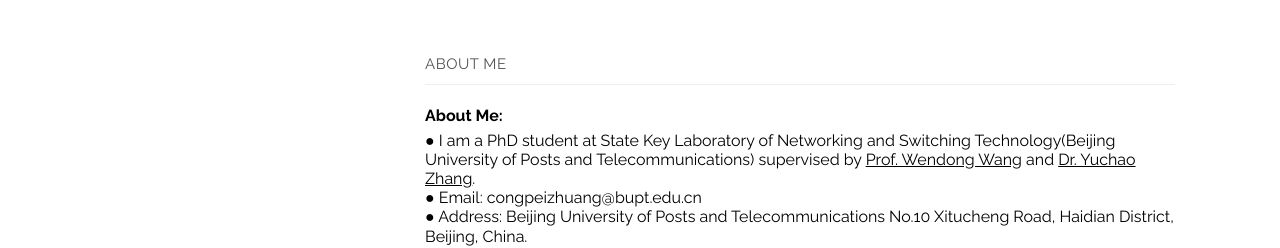
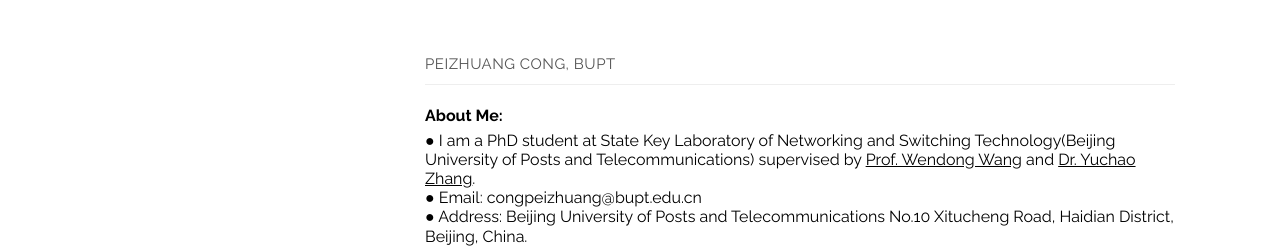
Before and after one commit to congpeizhuang/congpeizhuang.github.io, a Jekyll site: the page built from index.md, in a window 1280 px wide. Shown: the top 248 px of the page. Built offline with Jekyll 4.4.1, drawn with Linux system fonts in a browser that asks for light colours.

Commit message:
Update home.html

```diff
--- a/_layouts/home.html
+++ b/_layouts/home.html
@@ -3,10 +3,10 @@ layout: default
 ---
 <div class="post-container">
   <li class="posts-labelgroup" id="posts-labelgroup">
-    <h1 id="posts-label-about">About me</h1>
+    <h1 id="posts-label-about">Peizhuang Cong, BUPT</h1>
   </li>
   {{ content }}
-<!--
+<!-- 论文列表部分
   {%- if site.posts.size > 0 -%}
     <ul class="posts">
       <li class="posts-labelgroup" id="posts-labelgroup">
```
